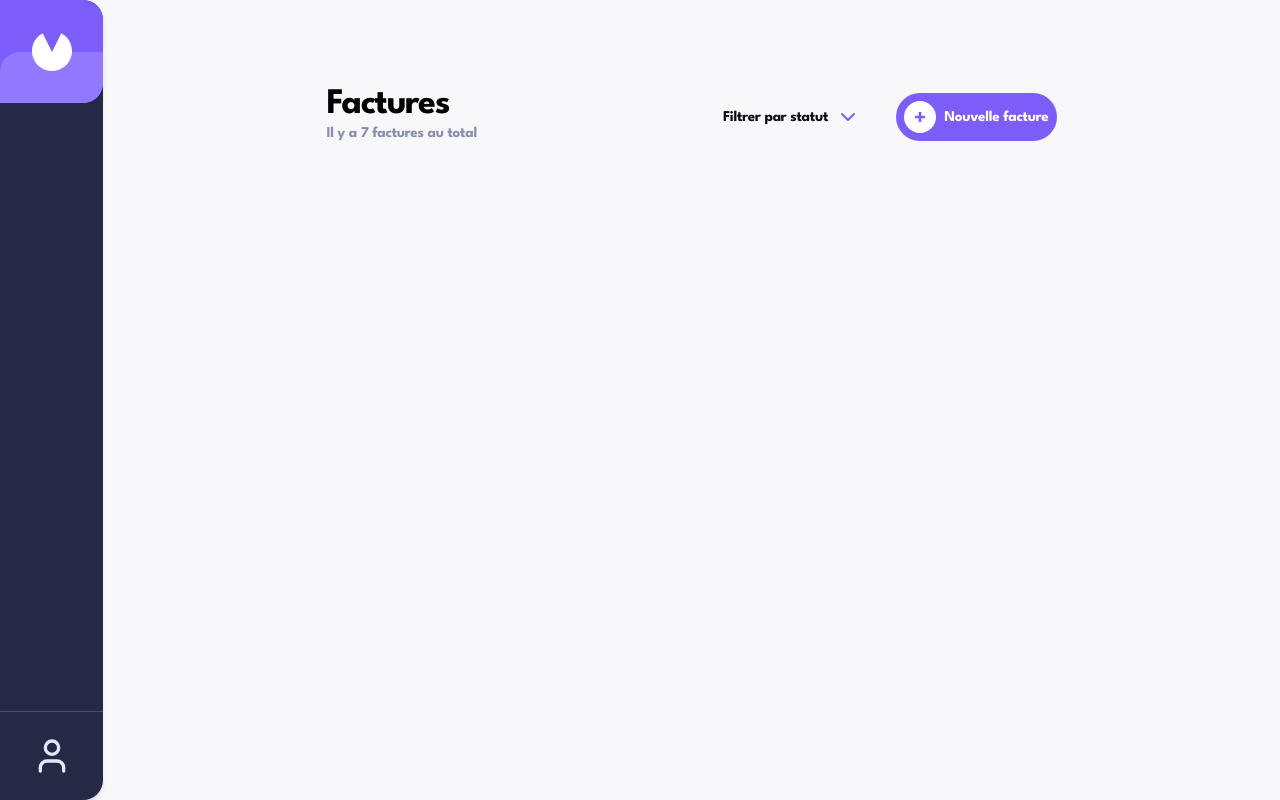
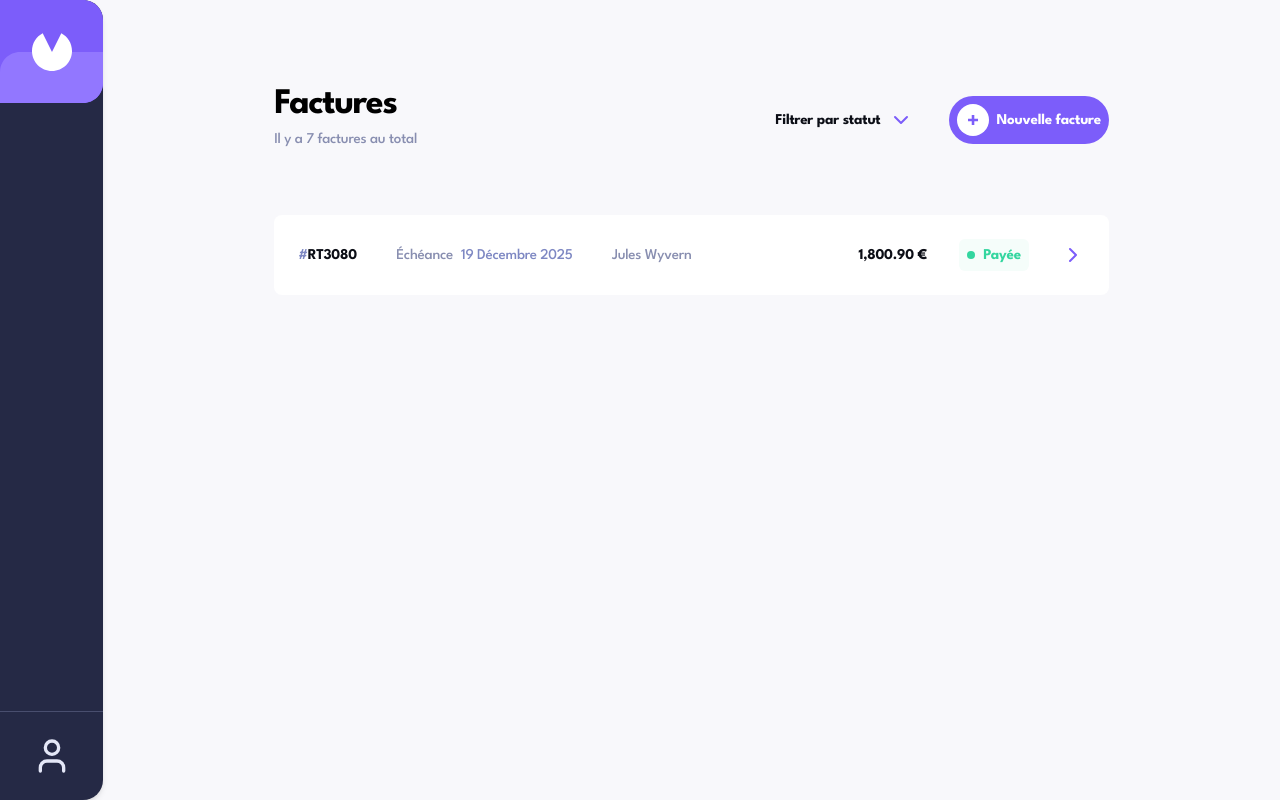
Before and after one commit to dvyzi/invoice-app, a Next.js app: page /dashboard in a window 1280 px wide. Built offline with nearby package versions, Linux system fonts and the light colour scheme.

Commit message:
composant facture en cours

```diff
--- /dev/null
+++ b/src/app/dashboard/components/invoice.jsx
@@ -0,0 +1,28 @@
+import { ChevronRight } from 'lucide-react';
+
+export default function Invoice({ id, name, date, total, status }) {
+    return (
+        <div className="flex items-center justify-between w-full bg-white rounded-lg p-6 lg:hover:cursor-pointer lg:hover:border-primary-light lg:hover:border">
+            <div className='flex justify-between w-1/2 gap-8'>
+                <p className="text-heading-s text-dark-2"><span className='text-muted-dark text-heading-s'>#</span>{id}</p>
+                <p className="text-heading-s-nobold text-dark-gray"><span className='text-gray-2 text-heading-s-nobold pr-2'>Échéance</span>{date}</p>
+                <p className="text-heading-s-nobold text-gray-2">{name}</p>
+            </div>
+            <div className='flex justify-end gap-8 w-1/2 items-center'>
+                <p className="text-heading-s text-dark-2">{total} €</p>
+                <p className="text-heading-s-nobold text-dark-2">
+                    {status === 'Payée' ? (
+                        <span className='text-green-1 text-heading-s bg-green-light rounded-md px-2 py-1 flex justify-center items-center'> <div className='bg-green-1 rounded-full w-2 h-2 mr-2'></div> {status}</span>
+                    ) : status === 'En attente' ? (
+                        <span className='text-muted-dark'>{status}</span>
+                    ) : status === 'Brouillon' ? (
+                        <span className='text-danger'>{status}</span>
+                    ) : (
+                        <span>{status}</span>
+                    )}
+                </p>
+                <ChevronRight className='text-primary' />
+            </div>
+        </div>
+    )
+}
--- a/src/app/dashboard/page.jsx
+++ b/src/app/dashboard/page.jsx
@@ -3,6 +3,7 @@
 import Buttons from "@/components/buttons";
 import { ChevronDown, Check } from 'lucide-react';
 import { useState, useEffect } from 'react';
+import Invoice from "./components/invoice";
 
 const FilterDropdown = () => {
     const [isOpen, setIsOpen] = useState(false);
@@ -89,10 +90,12 @@ const FilterDropdown = () => {
 
 const DashboardPage = () => {
     return (
+        <>
+            <div className="flex flex-col gap-16">
                 <div className="flex justify-between items-center">
-            <div>
+                    <div className="flex flex-col gap-[6px]">
                         <h1 className="text-heading-m md:text-heading-l">Factures</h1>
-                <p className="text-heading-s text-gray-2">
+                        <p className="text-heading-s-nobold text-gray-2">
                             <span className="hidden md:inline">Il y a </span>
                             7 factures
                             <span className="hidden md:inline"> au total</span>
@@ -106,6 +109,9 @@ const DashboardPage = () => {
                         <Buttons type="new-invoice-mobile"/>
                     </div>
                 </div>
+                <Invoice id="RT3080" name="Jules Wyvern" date="19 Décembre 2025" total="1,800.90" status="Payée" />
+            </div>
+        </>
     );
 };
 
--- a/src/app/layout.jsx
+++ b/src/app/layout.jsx
@@ -15,7 +15,7 @@ export default function RootLayout({ children }) {
 
                     {/* Contenu principal */}
                     <main className="flex-1 overflow-auto p-8">
-                        <div className="max-w-7xl mx-auto w-[90%] md:w-[672px] lg:w-[730px] pt-14">
+                        <div className="max-w-7xl mx-auto w-[90%] md:w-4/5 lg:w-3/4 pt-14">
                             {children}
                         </div>
                     </main>
--- a/src/components/buttons.jsx
+++ b/src/components/buttons.jsx
@@ -1,9 +1,9 @@
 export default function Buttons({ type, children }) {
     switch (type) {
         case 'new-invoice':
-            return <button className="bg-primary text-white px-2 py-2 rounded-3xl items-center gap-2 hover:bg-primary-light text-heading-s hidden lg:flex"> <img src="/new.svg" alt="New Invoice" /> {children}</button>;
+            return <button className="bg-primary text-white px-2 py-2 rounded-3xl items-center gap-2 hover:bg-primary-light text-heading-s hidden md:flex"> <img src="/new.svg" alt="New Invoice" /> {children}</button>;
         case 'new-invoice-mobile':
-            return <button className="bg-primary px-[6px] py-[6px] rounded-full text-heading-s flex lg:hidden"><img src="/new.svg" alt="New Invoice" /></button>;
+            return <button className="bg-primary px-[6px] py-[6px] rounded-full text-heading-s flex md:hidden"><img src="/new.svg" alt="New Invoice" /></button>;
         case 'delete':
             return <button className="bg-danger text-white px-3 py-3 rounded-3xl flex items-center hover:bg-danger-light text-heading-s"> {children}</button>;
         case 'primary':
--- a/tailwind.config.js
+++ b/tailwind.config.js
@@ -23,6 +23,8 @@ module.exports = {
         'gray-1': '#DFE3FA',
         'gray-2': '#888EB0',
         'gray-light': '#E4E7F7',
+        'green-1': '#33D69F',
+        'green-light': '#F5FDFA',
 
       },
       fontFamily: {
@@ -44,6 +46,11 @@ module.exports = {
           letterSpacing: '-0.25px',
           fontWeight: '700',
         }],
+        'heading-s-nobold': ['15px', {
+          lineHeight: '24px',
+          letterSpacing: '-0.25px',
+          fontWeight: '500',
+        }],
         'body': ['13px', {
           lineHeight: '18px',
           letterSpacing: '-0.1px',
```
Lines whose indentation alone changed are shown as unchanged.
